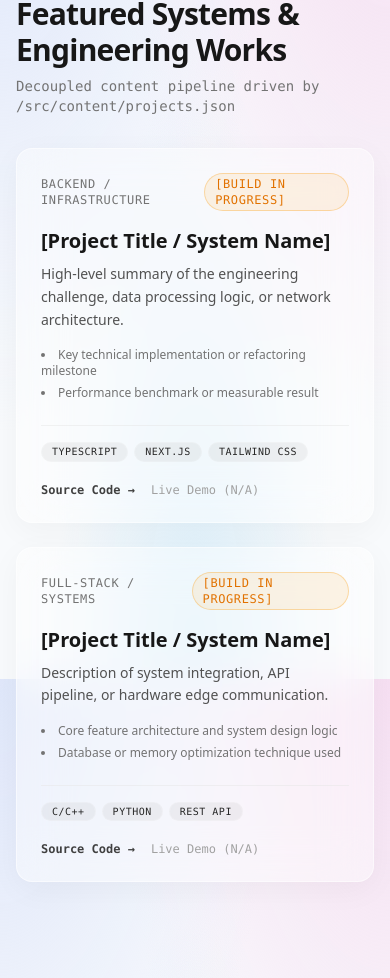
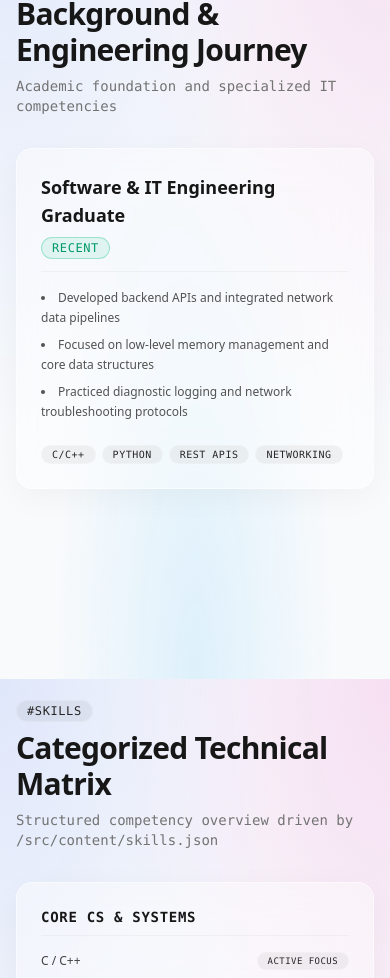
Before and after one commit to sora960/portfolio-ultimate, a Next.js app: page / in a window 390 px wide. Shown: the part 1009-1987 px from the top of the page. Built offline with nearby package versions, Linux system fonts and the light colour scheme.

Commit message:
feat: complete UI assembly, responsive layout, and build QA (#8)

```diff
--- a/src/app/page.tsx
+++ b/src/app/page.tsx
@@ -1,5 +1,7 @@
 import { Header } from "@/components/Header";
 import { Hero } from "@/components/Hero";
+import { ExperienceSection } from "@/components/ExperienceSection";
+import { SkillsSection } from "@/components/SkillsSection";
 import { ProjectsSection } from "@/components/ProjectsSection";
 import { ContactSection } from "@/components/ContactSection";
 
@@ -9,6 +11,8 @@ export default function Home() {
       <Header />
       <main className="container mx-auto space-y-12">
         <Hero />
+        <ExperienceSection />
+        <SkillsSection />
         <ProjectsSection />
         <ContactSection />
       </main>
--- /dev/null
+++ b/src/components/ExperienceSection.tsx
@@ -0,0 +1,50 @@
+import React from "react";
+import experienceData from "@/content/experience.json";
+import { Experience } from "@/lib/types";
+import { Card } from "./Card";
+import { Badge } from "./Badge";
+
+export const ExperienceSection: React.FC = () => {
+  const experiences = experienceData as Experience[];
+
+  return (
+    <section id="about" className="py-20 px-4">
+      <div className="max-w-4xl mx-auto space-y-8">
+        <div className="space-y-2">
+          <Badge label="#about" variant="default" />
+          <h2 className="text-3xl font-bold tracking-tight text-neutral-900 dark:text-neutral-50">
+            Background & Engineering Journey
+          </h2>
+          <p className="text-sm font-mono text-neutral-500 dark:text-neutral-400">
+            Academic foundation and specialized IT competencies
+          </p>
+        </div>
+
+        <div className="space-y-6">
+          {experiences.map((exp) => (
+            <Card key={exp.id} className="space-y-4">
+              <div className="flex flex-wrap items-center justify-between gap-2 border-b border-neutral-200/50 dark:border-white/5 pb-3">
+                <h3 className="text-lg font-bold text-neutral-900 dark:text-neutral-100">
+                  {exp.role}
+                </h3>
+                <Badge label={exp.period} variant="active" />
+              </div>
+
+              <ul className="space-y-2 text-xs sm:text-sm text-neutral-600 dark:text-neutral-300 list-disc list-inside font-sans leading-relaxed">
+                {exp.highlights.map((item, idx) => (
+                  <li key={idx}>{item}</li>
+                ))}
+              </ul>
+
+              <div className="flex flex-wrap gap-1.5 pt-2">
+                {exp.skills.map((skill, idx) => (
+                  <Badge key={idx} label={skill} variant="default" className="text-[10px]" />
+                ))}
+              </div>
+            </Card>
+          ))}
+        </div>
+      </div>
+    </section>
+  );
+};
--- /dev/null
+++ b/src/components/SkillsSection.tsx
@@ -0,0 +1,49 @@
+import React from "react";
+import skillsData from "@/content/skills.json";
+import { SkillCategory } from "@/lib/types";
+import { Card } from "./Card";
+import { Badge } from "./Badge";
+
+export const SkillsSection: React.FC = () => {
+  const categories = skillsData.categories as SkillCategory[];
+
+  return (
+    <section id="skills" className="py-20 px-4">
+      <div className="max-w-4xl mx-auto space-y-8">
+        <div className="space-y-2">
+          <Badge label="#skills" variant="default" />
+          <h2 className="text-3xl font-bold tracking-tight text-neutral-900 dark:text-neutral-50">
+            Categorized Technical Matrix
+          </h2>
+          <p className="text-sm font-mono text-neutral-500 dark:text-neutral-400">
+            Structured competency overview driven by /src/content/skills.json
+          </p>
+        </div>
+
+        <div className="grid grid-cols-1 md:grid-cols-3 gap-6">
+          {categories.map((cat, idx) => (
+            <Card key={idx} className="space-y-4">
+              <h3 className="text-sm font-mono font-bold uppercase tracking-wider text-neutral-900 dark:text-neutral-100 border-b border-neutral-200/50 dark:border-white/5 pb-2">
+                {cat.name}
+              </h3>
+              <ul className="space-y-2.5">
+                {cat.skills.map((skill, sIdx) => (
+                  <li key={sIdx} className="flex items-center justify-between text-xs">
+                    <span className="font-sans text-neutral-700 dark:text-neutral-300">
+                      {skill.name}
+                    </span>
+                    <Badge
+                      label={skill.status}
+                      variant={skill.status === "Core Competency" ? "active" : "default"}
+                      className="text-[9px] py-0 px-1.5"
+                    />
+                  </li>
+                ))}
+              </ul>
+            </Card>
+          ))}
+        </div>
+      </div>
+    </section>
+  );
+};
```
